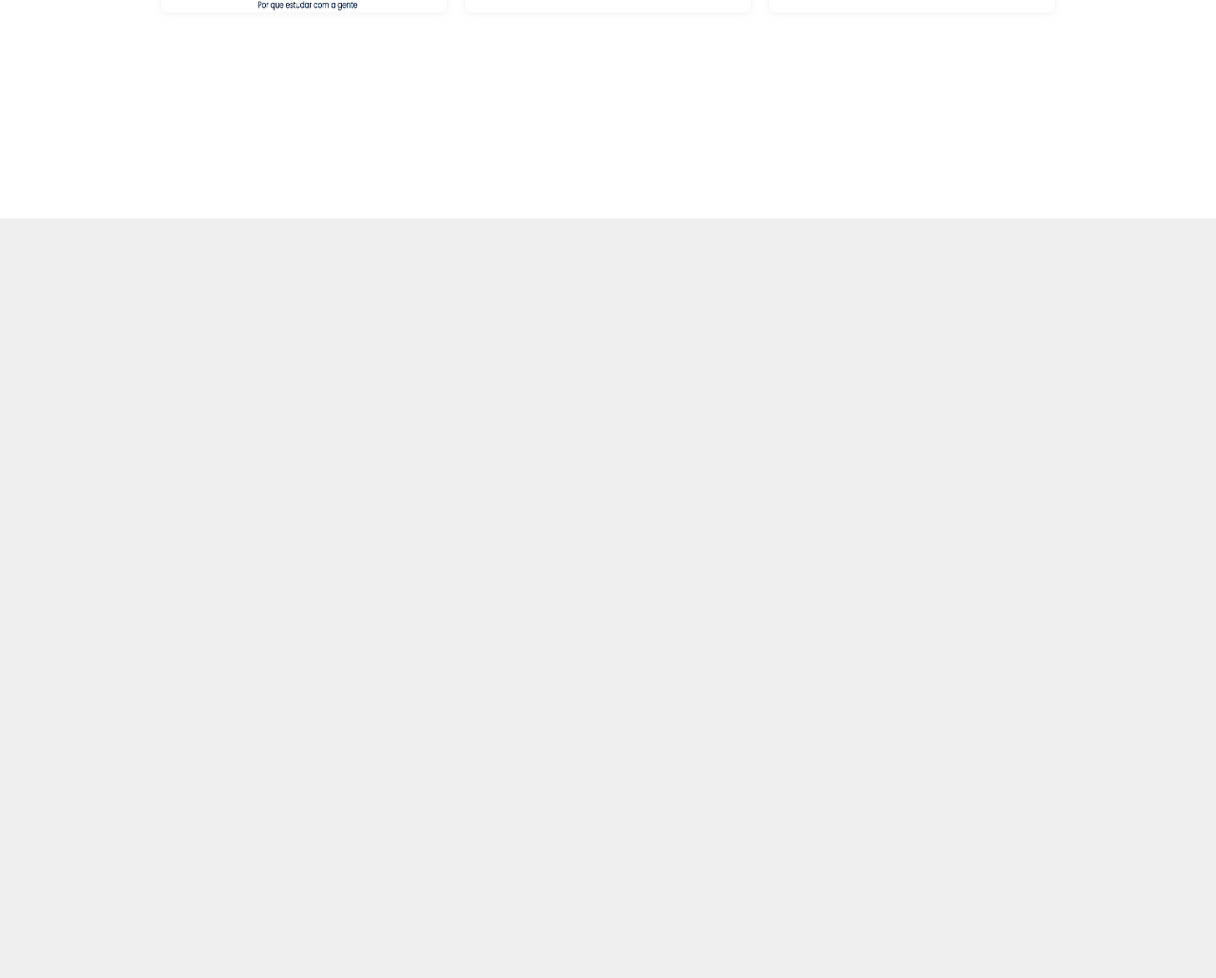
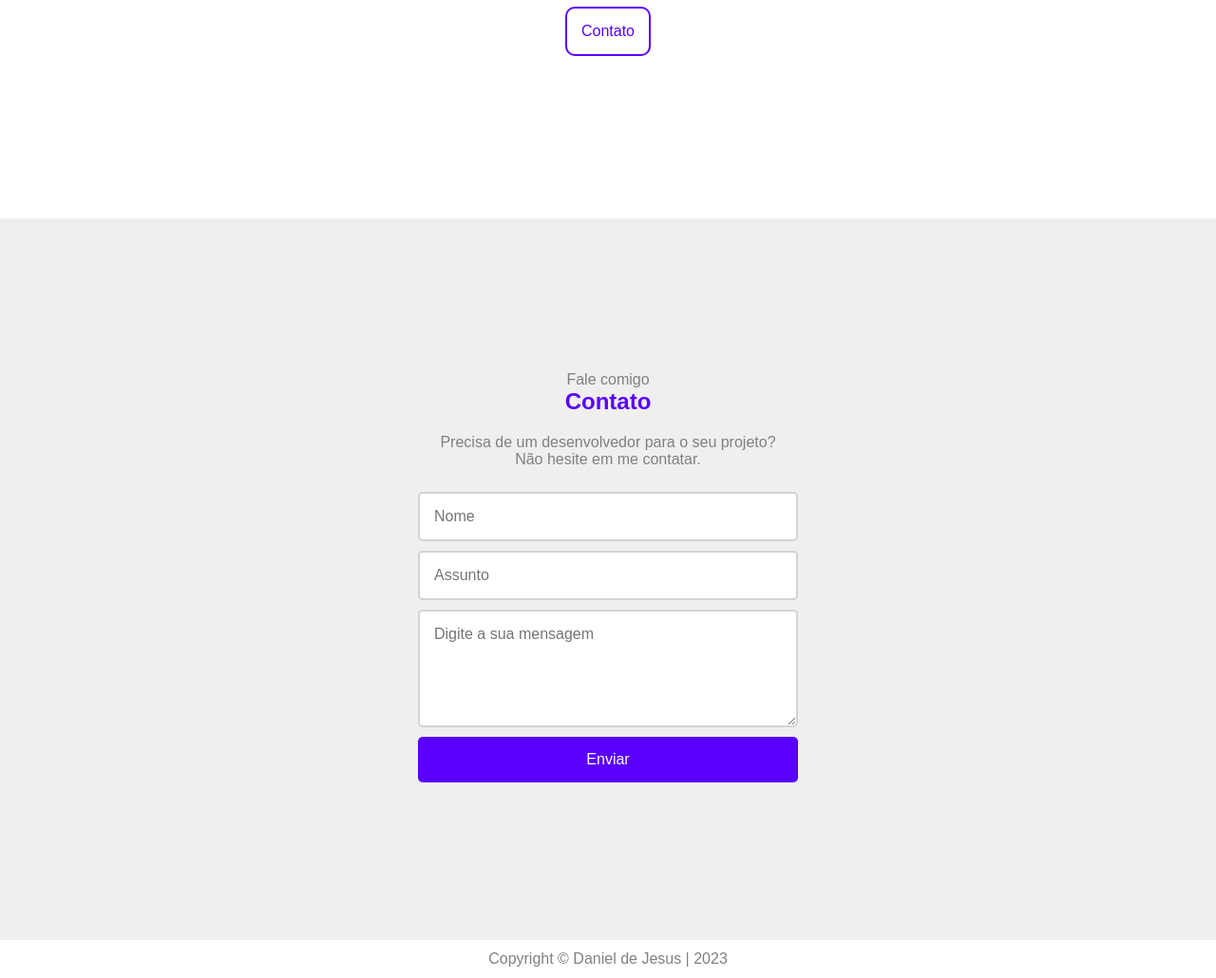
Before and after one commit to danieldejesus8745/Portfolio, a plain HTML site: page index.html in a window 1280 px wide. Shown: the part 2970-4000 px from the top of the page at 95% size. Drawn offline with Linux system fonts and the light colour scheme.

Commit message:
chore: adding contact section

```diff
--- a/css/index.css
+++ b/css/index.css
@@ -250,6 +250,55 @@ h1 {
 
 .contact {
   background-color: var(--color-three);
+  text-align: center;
+  height: 95vh;
+}
+
+.text-above-form {
+  margin-top: 20px;
+}
+
+.contact form {
+  display: flex;
+  flex-direction: column;
+  margin-top: 20px;
+}
+
+.input {
+  padding: 15px;
+  width: 400px;
+  margin: 5px 0;
+  border: 2px solid #d3d3d3;
+  border-radius: 5px;
+  outline: none;
+  transition: all .3s;
+  font-size: 12pt;
+}
+
+.input:focus {
+  border: 2px solid var(--color-one);
+}
+
+.btn {
+  border: none;
+  background-color: var(--color-one);
+  color: white;
+  cursor: pointer;
+}
+
+.btn:hover {
+  background-color: var(--color-two);
+}
+
+.btn:focus {
+  border: none;
+}
+
+.text-below-form {
+  display: none;
+  color: green;
+  font-weight: bold;
+  padding: 10px;
 }
 
 .back-to-the-top {
@@ -261,3 +310,11 @@ h1 {
   display: none;
   background-color: white;
 }
+
+footer {
+  width: 100%;
+  height: 5vh;
+  display: flex;
+  align-items: center;
+  justify-content: center;
+}
--- a/index.html
+++ b/index.html
@@ -116,11 +116,27 @@
           </div>
         </div>
       </div>
+      <div class="next-section">
+        <a href="#contact"><button>Contato</button></a>
+      </div>
     </section>
 
-    <section class="section contact" id="contact"></section>
+    <section class="section contact" id="contact">
+      <p>Fale comigo</p>
+      <h1>Contato</h1>
+      <p class="text-above-form">Precisa de um desenvolvedor para o seu projeto?<br>Não hesite em me contatar.</p>
+      <form id="form">
+        <input class="input" type="text" placeholder="Nome" required autocomplete="off" />
+        <input class="input" type="text" placeholder="Assunto" required autocomplete="off" />
+        <textarea class="input" id="text" cols="30" rows="5" placeholder="Digite a sua mensagem"></textarea>
+        <input class="input btn" type="submit" value="Enviar" />
+      </form>
+      <p class="text-below-form" id="text-below-form">Mensagem enviada com sucesso!</p>
+    </section>
 
     <a href="#" id="back-to-the-top" class="back-to-the-top"><span>Voltar ao topo ↑</span></a>
+
+    <footer id="footer"></footer>
 
     <script src="js/index.js"></script>
 
--- a/js/index.js
+++ b/js/index.js
@@ -1,4 +1,7 @@
 const backToTheTop = document.getElementById('back-to-the-top');
+const form = document.getElementById('form');
+const textBelowForm = document.getElementById('text-below-form');
+const footer = document.getElementById('footer');
 
 window.addEventListener('scroll', () => {
   if (window.pageYOffset > 700) {
@@ -7,3 +10,17 @@ window.addEventListener('scroll', () => {
     backToTheTop.style.display = 'none';
   }
 });
+
+form.addEventListener('submit', e => {
+  e.preventDefault();
+  textBelowForm.style.display = 'block';
+  form.reset();
+  setTimeout(() => textBelowForm.style.display = 'none', 3000);
+});
+
+function setFooterText() {
+  const date = new Date();
+  footer.textContent = `Copyright © Daniel de Jesus | ${date.getFullYear()}`;
+}
+
+setFooterText();
```
Also changed, not shown: css/index.min.css.
